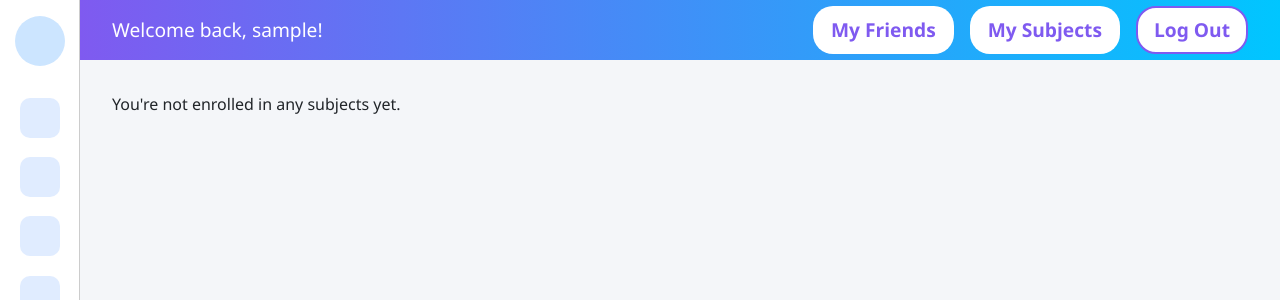
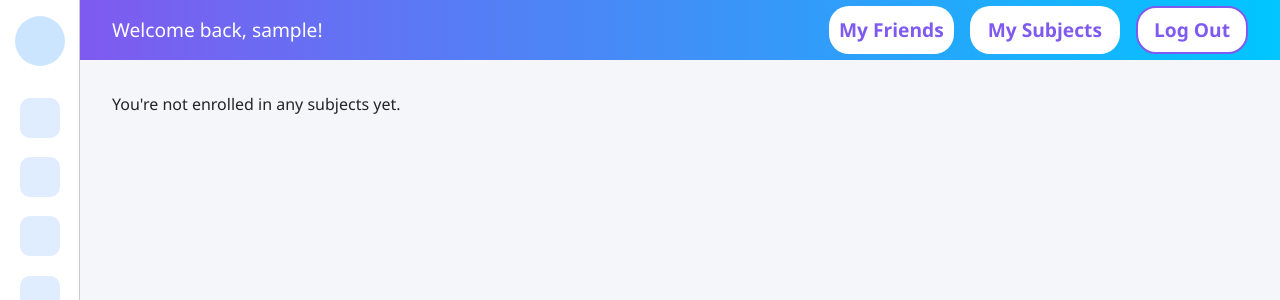
Before and after one commit to Rbho10/CITS3403_PROJECT, a Flask app: page /dashboard in a window 1280 px wide. Shown: the top 300 px of the page. Run offline with Flask 3, Linux system fonts and the light colour scheme; the visitor is signed in with stand-in values (Sample User, id 1); data comes from the database, SQL or seed files in the repository; both versions use the stored data as it was after the commit; data that the repository does not hold is empty.

Commit message:
Testing with 3 users and improve css styling layout

```diff
--- a/app/static/friends.css
+++ b/app/static/friends.css
@@ -70,7 +70,7 @@ body {
 }
 
 .friends-btn {
-    padding: 8px 16px;
+    padding: 8px 8px;
     background-color: #ffffff;
     color: #7f5af0;
     border-radius: 20px;
```
Also changed, not shown: app/static/images/3_SQL_prod_score.png (added), app/user.db.
